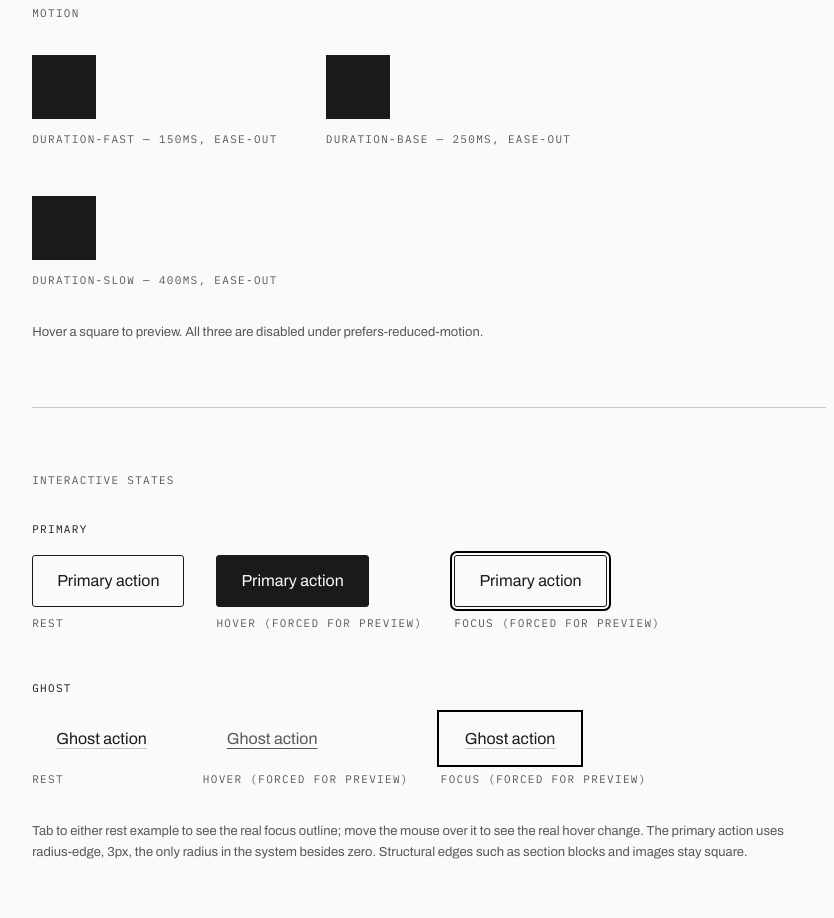
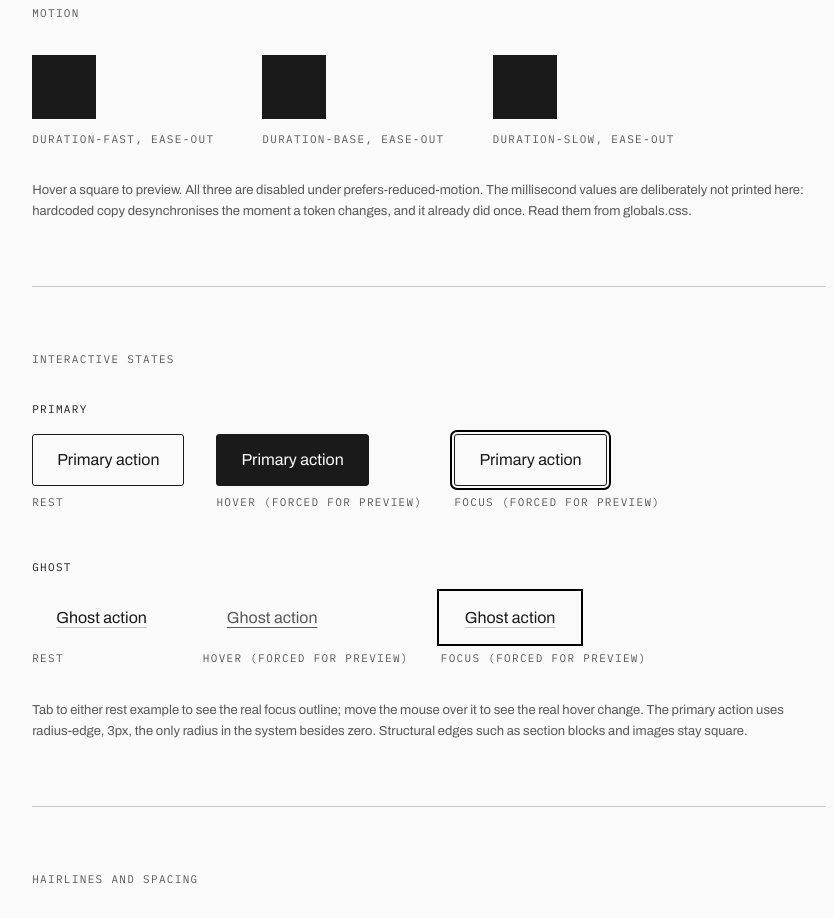
Before and after one commit to Pot-Thief/hca-company-profile, a Next.js app: page /styleguide in a window 1280 px wide. Shown: the part 1740-2658 px from the top of the page, without its empty margins (211-1045 px from the left). Built offline with nearby package versions, Linux system fonts and the light colour scheme.

Commit message:
guard the semantic colour layer and stop the styleguide printing stale durations

```diff
--- a/scripts/generate-placeholders.mjs
+++ b/scripts/generate-placeholders.mjs
@@ -30,7 +30,9 @@ const heroBody = `
     <line x1="0" y1="640" x2="1920" y2="640"/>
   </g>`;
 
-await sharp(svg(1920, 1080, heroBody)).jpeg({ quality: 82 }).toFile(`${OUT}/hero-bg.jpg`);
+await sharp(svg(1920, 1080, heroBody))
+  .jpeg({ quality: 82 })
+  .toFile(`${OUT}/hero-bg.jpg`);
 
 // A bordered frame with a diagonal cross is the universal "image goes here"
 // idiom, and it makes an empty or mis-sized slot obvious at a glance.
--- a/src/app/styleguide/page.tsx
+++ b/src/app/styleguide/page.tsx
@@ -163,31 +163,27 @@ export default function StyleguidePage() {
               aria-hidden
               className="h-16 w-16 bg-ink transition-[transform,opacity] duration-[var(--duration-fast)] ease-[var(--ease-out)] hover:-translate-y-1 hover:opacity-70"
             />
-            <p className={`mt-3 ${LABEL_CLASS} text-graphite`}>
-              duration-fast &mdash; 150ms, ease-out
-            </p>
+            <p className={`mt-3 ${LABEL_CLASS} text-graphite`}>duration-fast, ease-out</p>
           </div>
           <div>
             <div
               aria-hidden
               className="h-16 w-16 bg-ink transition-[transform,opacity] duration-[var(--duration-base)] ease-[var(--ease-out)] hover:-translate-y-1 hover:opacity-70"
             />
-            <p className={`mt-3 ${LABEL_CLASS} text-graphite`}>
-              duration-base &mdash; 250ms, ease-out
-            </p>
+            <p className={`mt-3 ${LABEL_CLASS} text-graphite`}>duration-base, ease-out</p>
           </div>
           <div>
             <div
               aria-hidden
               className="h-16 w-16 bg-ink transition-[transform,opacity] duration-[var(--duration-slow)] ease-[var(--ease-out)] hover:-translate-y-1 hover:opacity-70"
             />
-            <p className={`mt-3 ${LABEL_CLASS} text-graphite`}>
-              duration-slow &mdash; 400ms, ease-out
-            </p>
+            <p className={`mt-3 ${LABEL_CLASS} text-graphite`}>duration-slow, ease-out</p>
           </div>
         </div>
         <p className="mt-8 font-body text-small text-graphite">
-          Hover a square to preview. All three are disabled under prefers-reduced-motion.
+          Hover a square to preview. All three are disabled under prefers-reduced-motion. The
+          millisecond values are deliberately not printed here: hardcoded copy desynchronises the
+          moment a token changes, and it already did once. Read them from globals.css.
         </p>
       </section>
 
```
Also changed, not shown: 1 other file (tests, documents, lock files or other folders).
